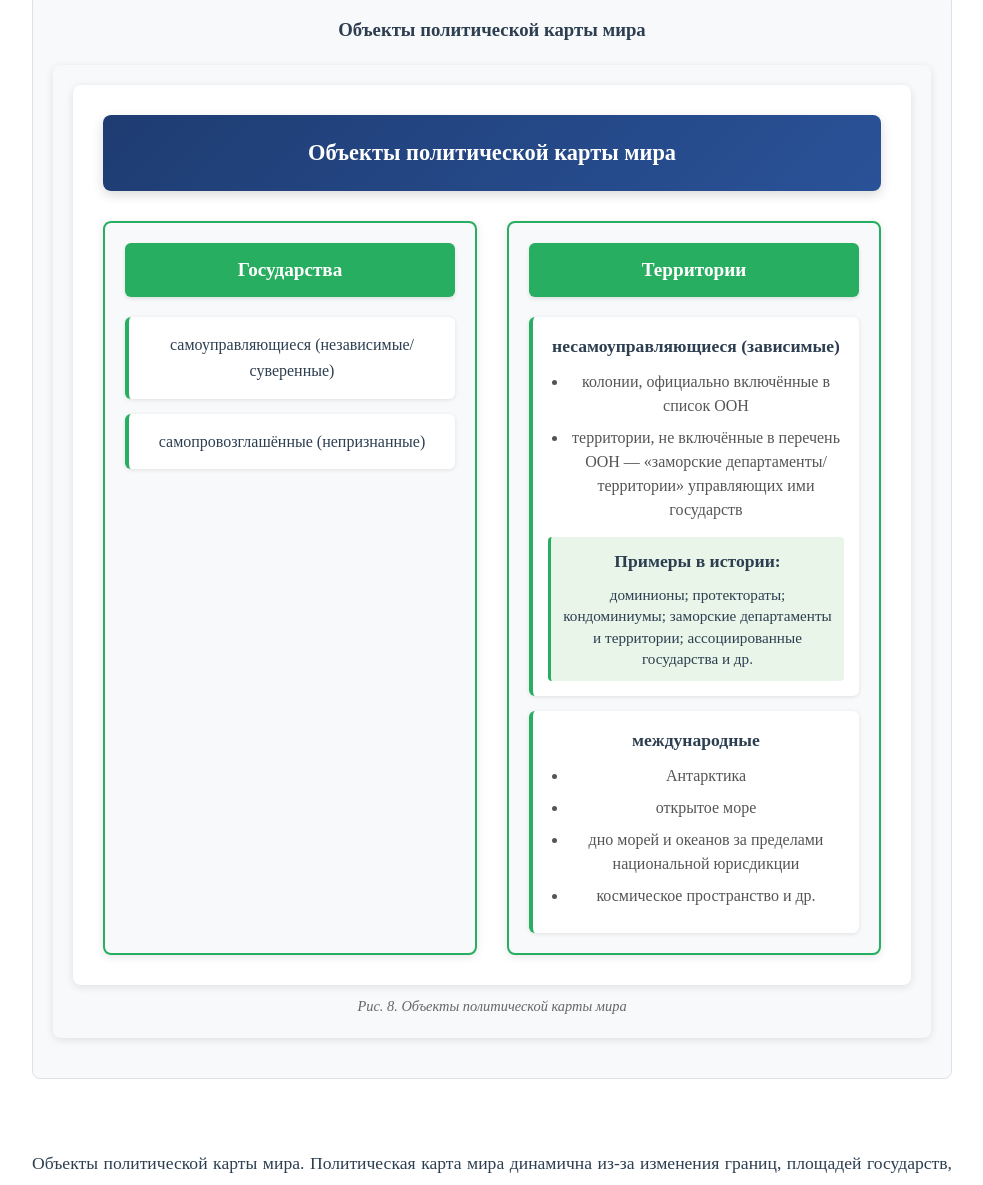
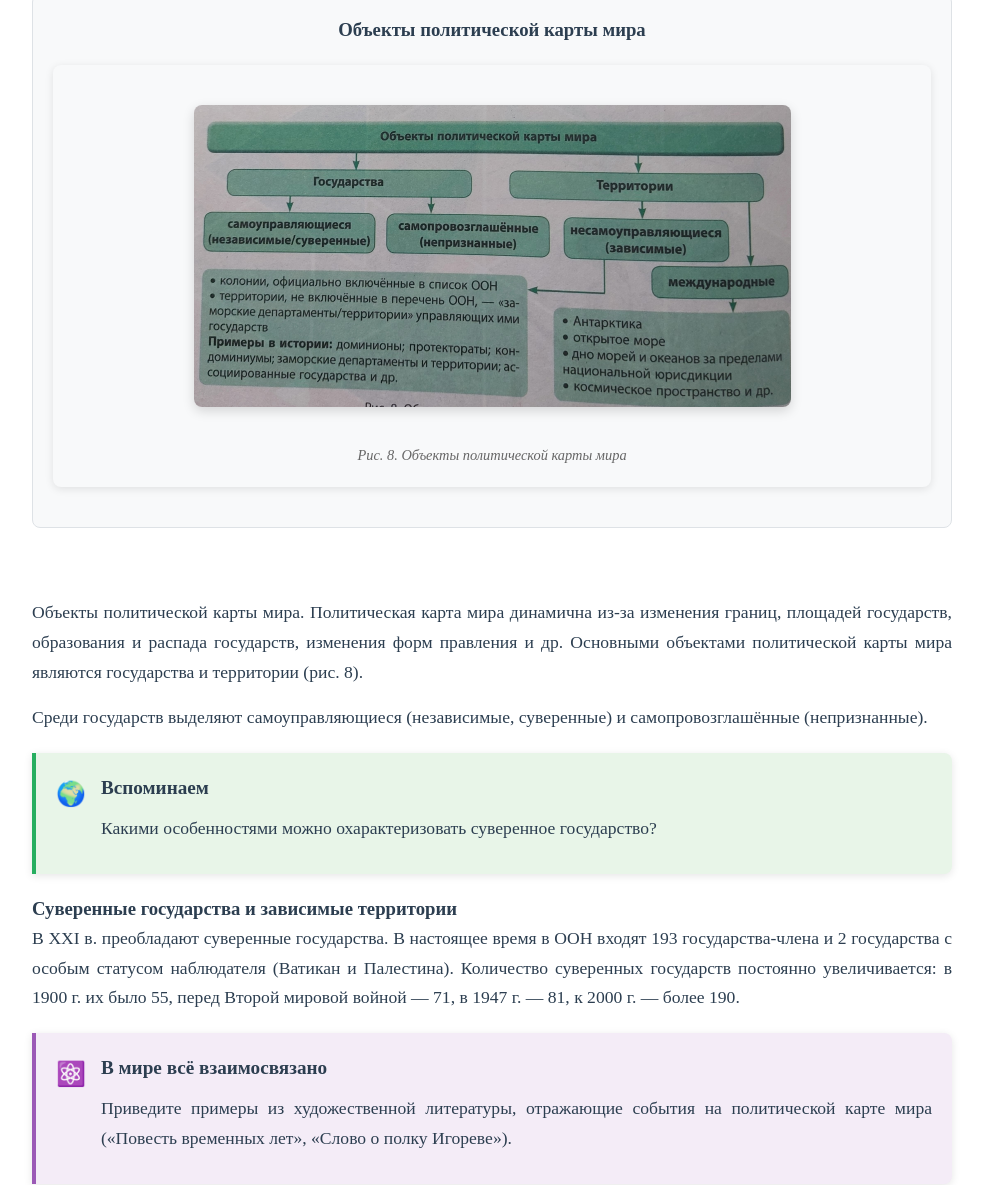
Before and after one commit to Admiralissimus/web-page, a plain HTML site: page index.html in a window 1280 px wide. Shown: the part 779-1964 px from the top of the page, without its empty margins (148-1131 px from the left). Drawn offline with Linux system fonts and the light colour scheme.

Commit message:
Replace detailed diagram structure with an image for "Объекты политической карты мира" in index.html; streamline content for clarity and visual consistency.

```diff
--- a/index.html
+++ b/index.html
@@ -47,46 +47,7 @@
                 <div class="diagram-container">
                     <h3>Объекты политической карты мира</h3>
                     <div class="figure-container">
-                        <div class="simple-diagram">
-                            <div class="diagram-main">
-                                <h4>Объекты политической карты мира</h4>
-                            </div>
-
-                            <div class="diagram-branches">
-                                <div class="branch">
-                                    <div class="branch-title">Государства</div>
-                                    <div class="branch-items">
-                                        <div class="branch-item">самоуправляющиеся (независимые/суверенные)</div>
-                                        <div class="branch-item">самопровозглашённые (непризнанные)</div>
-                                    </div>
-                                </div>
-
-                                <div class="branch">
-                                    <div class="branch-title">Территории</div>
-                                    <div class="branch-items">
-                                        <div class="branch-item">
-                                            <strong>несамоуправляющиеся (зависимые)</strong>
-                                            <ul>
-                                                <li>колонии, официально включённые в список ООН</li>
-                                                <li>территории, не включённые в перечень ООН — «заморские департаменты/территории» управляющих ими государств</li>
-                                            </ul>
-                                            <div class="examples">
-                                                <strong>Примеры в истории:</strong> доминионы; протектораты; кондоминиумы; заморские департаменты и территории; ассоциированные государства и др.
-                                            </div>
-                                        </div>
-                                        <div class="branch-item">
-                                            <strong>международные</strong>
-                                            <ul>
-                                                <li>Антарктика</li>
-                                                <li>открытое море</li>
-                                                <li>дно морей и океанов за пределами национальной юрисдикции</li>
-                                                <li>космическое пространство и др.</li>
-                                            </ul>
-                                        </div>
-                                    </div>
-                                </div>
-                            </div>
-                        </div>
+                        <img src="pics/0.png" alt="Объекты политической карты мира" class="textbook-image">
                         <div class="figure-caption">Рис. 8. Объекты политической карты мира</div>
                     </div>
                 </div>
```
Also changed, not shown: pics/0.png (added).
